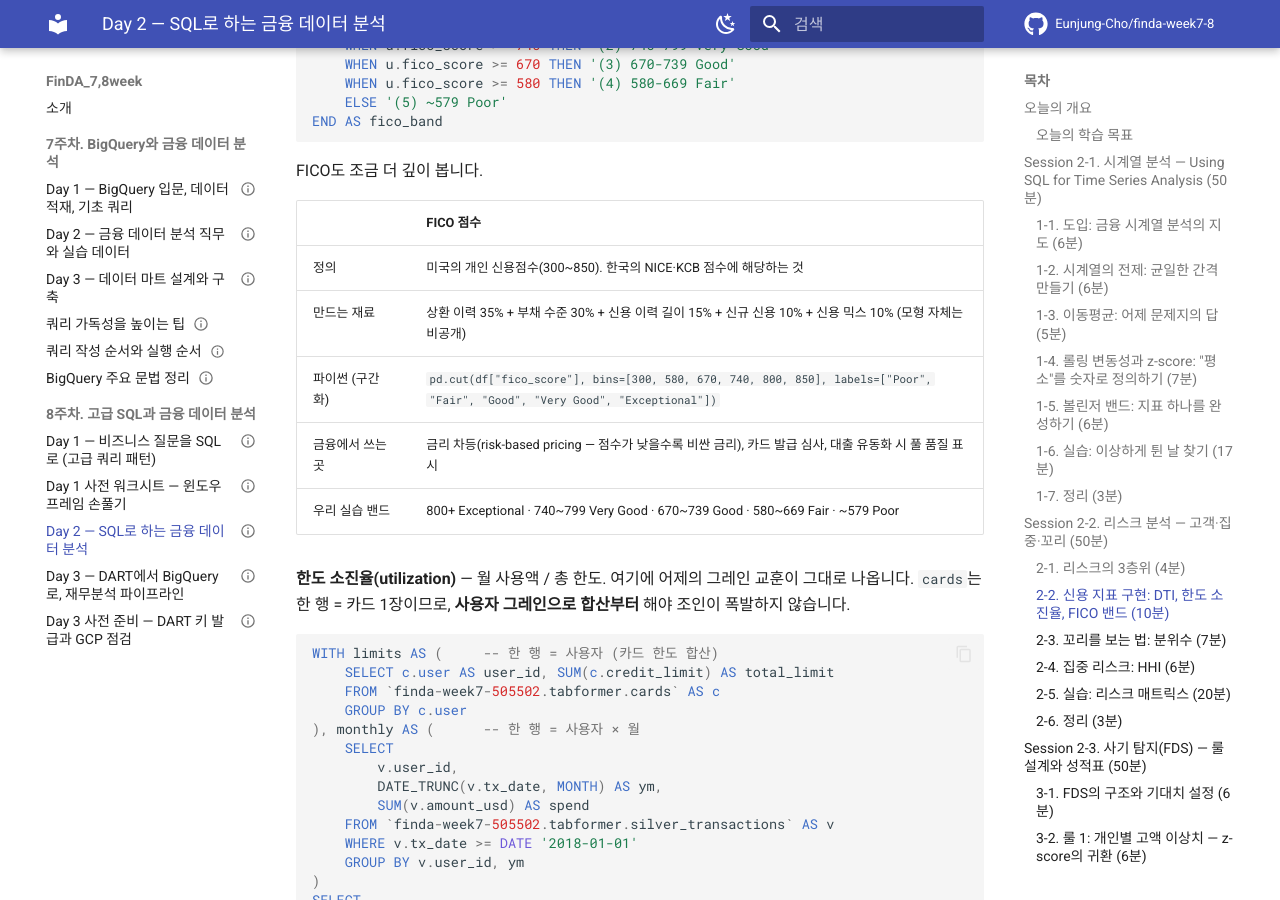
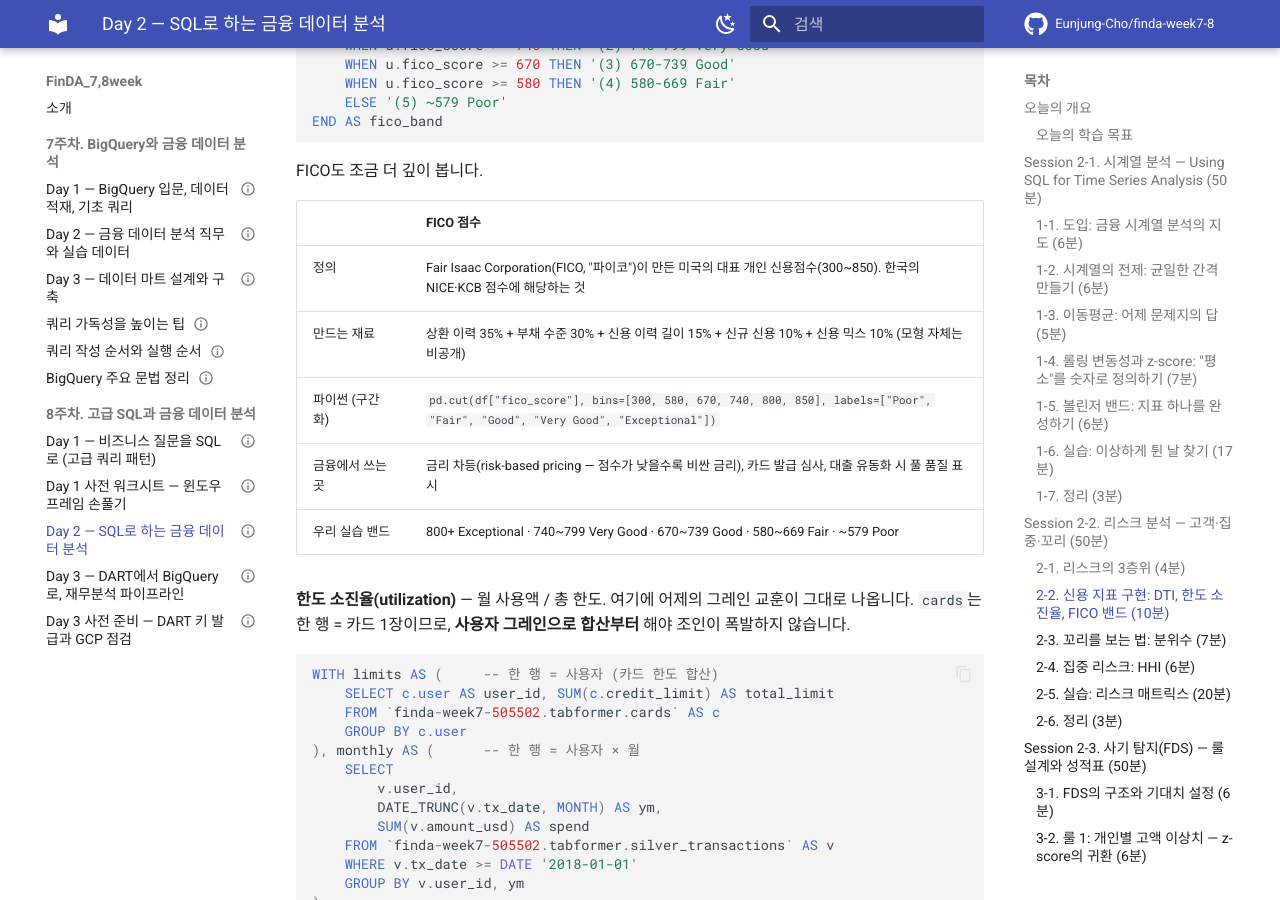
Before and after one commit to Eunjung-Cho/finda-week7-8, an MkDocs documentation site: the page built from docs/week8/day2-lecture.md, in a window 1280 px wide and 900 px high, scrolled down 9529 px. Built offline with MkDocs 1.6.1 and Material for MkDocs 9.7.7, drawn with Linux system fonts in a browser that asks for light colours; comment, search, counter and statistics services are not loaded.

Commit message:
Day2: FICO 정의 정정(Fair Isaac vs 3대 신용정보기관) — 강의안·슬라이드
Co-Authored-By: Claude Opus 5 <noreply@anthropic.com>

```diff
--- a/docs/week8/day2-lecture.md
+++ b/docs/week8/day2-lecture.md
@@ -335,7 +335,7 @@ FICO도 조금 더 깊이 봅니다.
 
 | | FICO 점수 |
 | --- | --- |
-| 정의 | 미국의 개인 신용점수(300~850). 한국의 NICE·KCB 점수에 해당하는 것 |
+| 정의 | Fair Isaac Corporation(FICO, "파이코")이 만든 미국의 대표 개인 신용점수(300~850). 한국의 NICE·KCB 점수에 해당하는 것 |
 | 만드는 재료 | 상환 이력 35% + 부채 수준 30% + 신용 이력 길이 15% + 신규 신용 10% + 신용 믹스 10% (모형 자체는 비공개) |
 | 파이썬 (구간화) | `pd.cut(df["fico_score"], bins=[300, 580, 670, 740, 800, 850], labels=["Poor", "Fair", "Good", "Very Good", "Exceptional"])` |
 | 금융에서 쓰는 곳 | 금리 차등(risk-based pricing — 점수가 낮을수록 비싼 금리), 카드 발급 심사, 대출 유동화 시 풀 품질 표시 |
```
